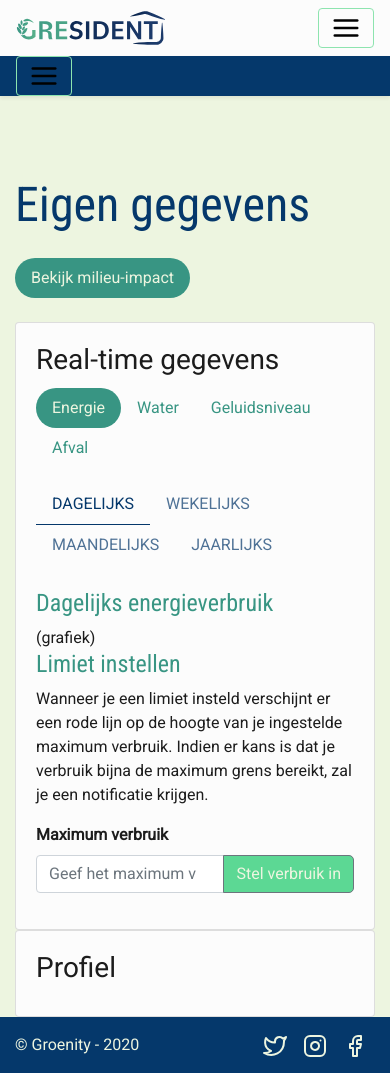
After one commit to MinjuCo/groenity, a PHP site: page /application/own.php in a window 390 px wide. The commit adds this page. Run offline with PHP 8.4, Linux system fonts and the light colour scheme; data that the repository does not hold is empty.

Commit message:
Page own data: layout for real-time data card is half done. The categories navigation pills are set to uppercase. Missing: grafic and working form

```diff
--- /dev/null
+++ b/application/includes/own/energyCategory.php
@@ -0,0 +1,43 @@
+<ul class="nav nav-pills categories mb-4" id="pills-tab" role="tablist">
+  <li class="nav-item">
+    <a class="nav-link active" id="pills-daily-tab" data-toggle="pill" href="#pills-daily" role="tab" aria-controls="pills-daily" aria-selected="true">Dagelijks</a>
+  </li>
+  <li class="nav-item">
+    <a class="nav-link" id="pills-weekly-tab" data-toggle="pill" href="#pills-weekly" role="tab" aria-controls="pills-weekly" aria-selected="false">Wekelijks</a>
+  </li>
+  <li class="nav-item">
+    <a class="nav-link" id="pills-monthly-tab" data-toggle="pill" href="#pills-monthly" role="tab" aria-controls="pills-monthly" aria-selected="false">Maandelijks</a>
+  </li>
+  <li class="nav-item">
+    <a class="nav-link" id="pills-yearly-tab" data-toggle="pill" href="#pills-yearly" role="tab" aria-controls="pills-yearly" aria-selected="false">Jaarlijks</a>
+  </li>
+</ul>
+<div class="tab-content" id="timeContent">
+  <div class="tab-pane fade show active" id="pills-daily" role="tabpanel" aria-labelledby="pills-daily-tab">
+    <h4>Dagelijks energieverbruik</h4>
+    <div>(grafiek)</div>
+    <h4>Limiet instellen</h4>
+    <p>Wanneer je een limiet insteld verschijnt er een rode lijn op de hoogte van je ingestelde maximum verbruik.
+      Indien er kans is dat je verbruik bijna de maximum grens bereikt, zal je een notificatie krijgen.</p>
+    <form action="" method="post">
+      <div class="form-group">
+        <label for="maxLimit">Maximum verbruik</label>
+        <div class="input-group mb-3">
+          <input type="number" class="form-control" placeholder="Geef het maximum verbruik in waarbij je verwittigd wilt worden" id="maxLimit" name="maxLimit">
+          <div class="input-group-append">
+            <input type="submit" class="btn btn-outline-secondary" value="Stel verbruik in" name="submitLimitEnergy">
+          </div>
+        </div>
+      </div>
+    </form>
+  </div>
+  <div class="tab-pane fade" id="pills-weekly" role="tabpanel" aria-labelledby="pills-weekly-tab">
+    <h4>Wekelijks energieverbruik</h4>
+  </div>
+  <div class="tab-pane fade" id="pills-monthly" role="tabpanel" aria-labelledby="pills-monthly-tab">
+    <h4>Maandelijks energieverbruik</h4>
+  </div>
+  <div class="tab-pane fade" id="pills-yearly" role="tabpanel" aria-labelledby="pills-yearly-tab">
+    <h4>Jaarlijks energieverbruik</h4>
+  </div>
+</div>
--- /dev/null
+++ b/application/own.php
@@ -0,0 +1,80 @@
+<?php
+    include_once(__DIR__."/../classes/Challenge.php");
+    include_once(__DIR__."/../classes/Battle.php");
+    include_once(__DIR__."/../classes/User.php");
+
+    $pageTitle = "Eigen gegevens";
+    $_SESSION['user'] = "Test";
+    $userId = 1;
+
+    try{
+      //$themes = Theme::getAllThemes();
+      $completedChallenges = Challenge::getUserCompletedChallenge($userId); //Challenges that user already completed
+    }catch(\Throwable $th){
+      $error = $th->getMessage();
+      echo $error;
+    }
+?>
+
+<!DOCTYPE html>
+<html lang="nl">
+<?php include_once(__DIR__."/../includes/head.inc.php"); ?>
+<body>
+    <?php
+        //Navbar
+        include_once(__DIR__."/../includes/nav.inc.php");
+    ?>
+
+    <div class="container application">
+        <h2 class="mb-4">Eigen gegevens</h2>
+        <ul class="nav nav-pills mb-4" id="pills-tab" role="tablist">
+          <li class="nav-item">
+              <a class="nav-link active rounded-pill" id="pills-impact-tab" data-toggle="pill" href="#pills-impact" role="tab" aria-controls="pills-impact" aria-selected="true">Bekijk milieu-impact</a>
+          </li>
+        </ul>
+        <div class="row">
+          <div class="col-md-8">
+            <div class="card">
+              <div class="card-body">
+                <h3 class="card-title">Real-time gegevens</h3>
+                <ul class="nav nav-pills mb-3" id="pills-tab" role="tablist">
+                  <li class="nav-item">
+                      <a class="nav-link active rounded-pill" id="pills-energy-tab" data-toggle="pill" href="#pills-energy" role="tab" aria-controls="pills-energy" aria-selected="true">Energie</a>
+                  </li>
+                  <li class="nav-item">
+                      <a class="nav-link rounded-pill" id="pills-water-tab" data-toggle="pill" href="#pills-water" role="tab" aria-controls="pills-water" aria-selected="false">Water</a>
+                  </li>
+                  <li class="nav-item">
+                      <a class="nav-link rounded-pill disabled" id="pills-soundlevel-tab" data-toggle="pill" href="#pills-level" role="tab" aria-controls="pills-soundlevel" aria-selected="false">Geluidsniveau</a>
+                  </li>
+                  <li class="nav-item">
+                      <a class="nav-link rounded-pill disabled" id="pills-waste-tab" data-toggle="pill" href="#pills-waste" role="tab" aria-controls="pills-waste" aria-selected="false">Afval</a>
+                  </li>
+                </ul>
+                <div class="tab-content" id="themeContent">
+                  <div class="tab-pane fade show active" id="pills-energy" role="tabpanel" aria-labelledby="pills-energy-tab">
+                    <?php include_once(__DIR__."/includes/own/energyCategory.php"); ?>
+                  </div>
+                  <div class="tab-pane fade" id="pills-water" role="tabpanel" aria-labelledby="pills-water-tab">...</div>
+                  <div class="tab-pane fade" id="pills-soundlevel" role="tabpanel" aria-labelledby="pills-soundlevel-tab">...</div>
+                </div>
+              </div>
+            </div>
+          </div>
+          <div class="col-md-4">
+            <div class="card">
+              <div class="card-body">
+                <h3 class="card-title">Profiel</h3>
+              </div>
+            </div>
+          </div>
+        </div>
+    </div>
+
+
+    <?php
+        //Footer + scripts
+        include_once(__DIR__."/../includes/footer.inc.php");
+    ?>
+</body>
+</html>
--- a/css/style.css
+++ b/css/style.css
@@ -81,6 +81,7 @@ hr{
 .nav-pills.categories .nav-link{
     color: rgba(5, 56, 107, 0.7);
     border-radius: 0;
+    text-transform: uppercase;
 }
 
 .nav-pills .nav-link:hover{
```
